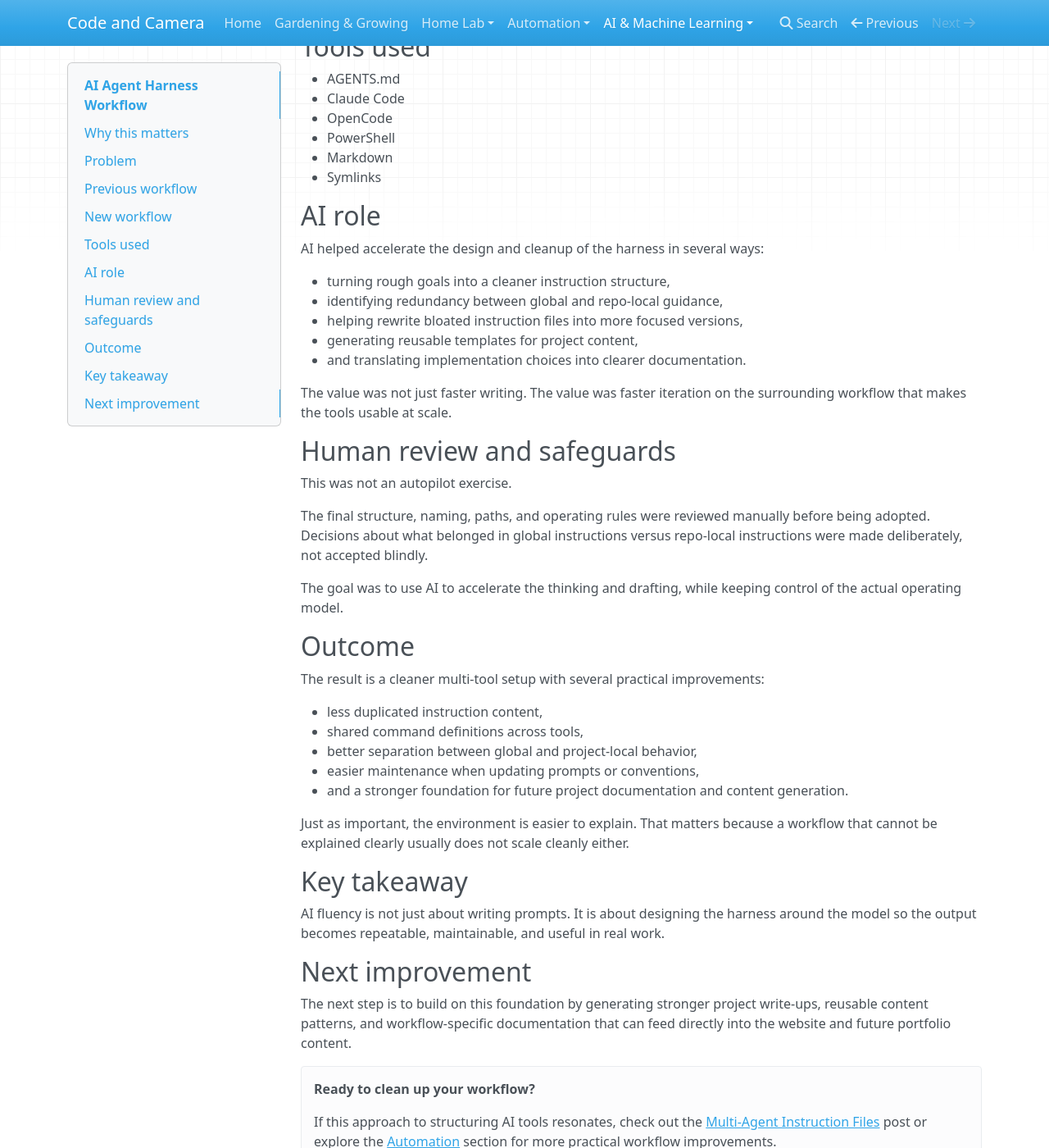
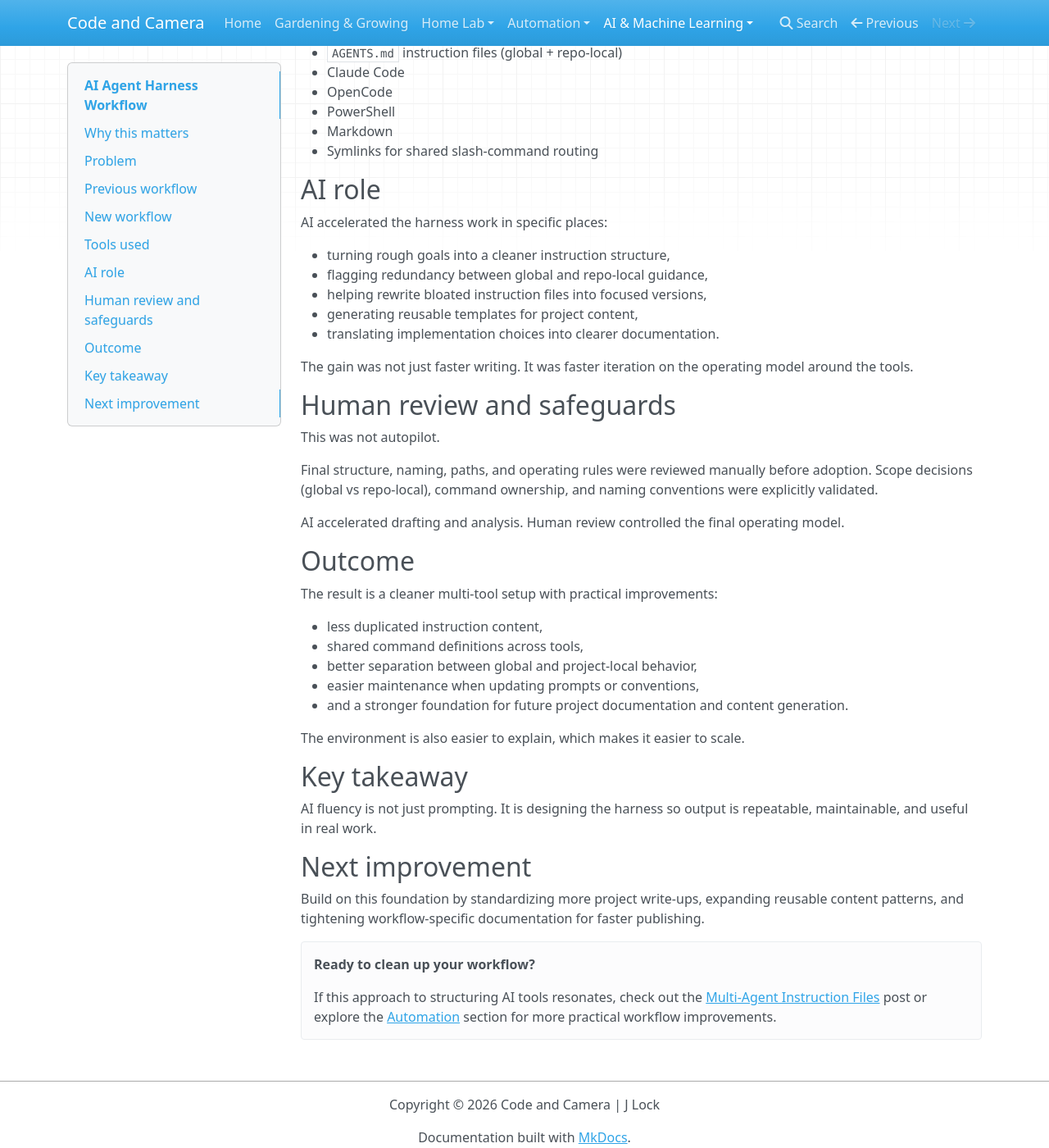
Before and after one commit to jdlocklin-backyard/codeandcamera, an MkDocs documentation site: the page built from docs/ai/agent-harness-workflow.md, in a window 1280 px wide and 1400 px high, scrolled down 1715 px. Shown: the whole window at 82% size. Built offline with MkDocs 1.6.1, drawn with Linux system fonts in a browser that asks for light colours; nearby versions of some CDN libraries; some of the changed text lies outside the part shown.

Commit message:
content: standardize three case studies to shared structure

```diff
--- a/docs/ai/agent-harness-workflow.md
+++ b/docs/ai/agent-harness-workflow.md
@@ -16,7 +16,7 @@ estimated_time: "1-2 hours"
 
 # AI Agent Harness Workflow
 
-Most AI demos stop at the model. Real work starts one layer above, where tools, instructions, context, and repeatable workflows either make the model useful or turn it into noise. This project is about building a cleaner agent harness around day-to-day work so AI can be used as a practical multiplier instead of a novelty.
+Most AI demos stop at the model. Real value shows up one layer above it: the instructions, tool wiring, and operating rules that make output repeatable. This project focused on building that harness so AI supports daily work instead of creating process noise.
 
 !!! success "The Transformation"
 
@@ -42,11 +42,11 @@ Without structure, the same problems show up quickly:
 - project context gets lost,
 - and every update turns into manual cleanup.
 
-That kind of sprawl slows everything down and makes the environment harder to trust.
+That sprawl slows delivery and makes the workflow harder to trust.
 
 ## Problem
 
-Before standardizing the setup, the environment relied more on scattered instructions, repeated updates, and tool-specific behavior.
+Before standardization, the setup relied on scattered instruction files, repeated updates, and tool-specific drift.
 
 That meant:
 
@@ -55,17 +55,22 @@ That meant:
 - project-specific rules were mixed in with global rules,
 - and the overall setup became harder to reason about over time.
 
-The system still worked, but it required more memory, more cleanup, and more manual correction than it should have.
+The system worked, but it required too much manual correction to stay reliable.
 
 ## Previous workflow
 
-The previous approach worked but lacked structure. Instructions lived in ad-hoc locations. Command patterns had to be updated independently for each tool. Global and project-level rules shared the same space, making it hard to tell what applied where.
+The previous workflow looked like this:
 
-Every change meant checking multiple files, remembering what lived where, and hoping nothing was missed.
+1. Add or update guidance in one tool.
+2. Repeat the same update in other tool-specific files.
+3. Re-check global and repo-local rules manually.
+4. Fix drift after behavior diverged.
+
+Every update depended on memory and manual reconciliation.
 
 ## New workflow
 
-The updated workflow uses a layered instruction model designed to reduce duplication and make the environment easier to maintain.
+The new workflow uses a layered instruction model to separate concerns and reduce duplication.
 
 The structure now separates concerns more cleanly:
 
@@ -74,40 +79,40 @@ The structure now separates concerns more cleanly:
 - **shared slash commands** live in one canonical location,
 - **tool-specific command folders** point back to that shared source via symlinks.
 
-That creates a more predictable setup across tools while keeping local context close to the code it belongs to.
+This creates a predictable model across tools while keeping project context close to the repo.
 
 ## Tools used
 
-- AGENTS.md
+- `AGENTS.md` instruction files (global + repo-local)
 - Claude Code
 - OpenCode
 - PowerShell
 - Markdown
-- Symlinks
+- Symlinks for shared slash-command routing
 
 ## AI role
 
-AI helped accelerate the design and cleanup of the harness in several ways:
+AI accelerated the harness work in specific places:
 
 - turning rough goals into a cleaner instruction structure,
-- identifying redundancy between global and repo-local guidance,
-- helping rewrite bloated instruction files into more focused versions,
+- flagging redundancy between global and repo-local guidance,
+- helping rewrite bloated instruction files into focused versions,
 - generating reusable templates for project content,
-- and translating implementation choices into clearer documentation.
+- translating implementation choices into clearer documentation.
 
-The value was not just faster writing. The value was faster iteration on the surrounding workflow that makes the tools usable at scale.
+The gain was not just faster writing. It was faster iteration on the operating model around the tools.
 
 ## Human review and safeguards
 
-This was not an autopilot exercise.
+This was not autopilot.
 
-The final structure, naming, paths, and operating rules were reviewed manually before being adopted. Decisions about what belonged in global instructions versus repo-local instructions were made deliberately, not accepted blindly.
+Final structure, naming, paths, and operating rules were reviewed manually before adoption. Scope decisions (global vs repo-local), command ownership, and naming conventions were explicitly validated.
 
-The goal was to use AI to accelerate the thinking and drafting, while keeping control of the actual operating model.
+AI accelerated drafting and analysis. Human review controlled the final operating model.
 
 ## Outcome
 
-The result is a cleaner multi-tool setup with several practical improvements:
+The result is a cleaner multi-tool setup with practical improvements:
 
 - less duplicated instruction content,
 - shared command definitions across tools,
@@ -115,15 +120,15 @@ The result is a cleaner multi-tool setup with several practical improvements:
 - easier maintenance when updating prompts or conventions,
 - and a stronger foundation for future project documentation and content generation.
 
-Just as important, the environment is easier to explain. That matters because a workflow that cannot be explained clearly usually does not scale cleanly either.
+The environment is also easier to explain, which makes it easier to scale.
 
 ## Key takeaway
 
-AI fluency is not just about writing prompts. It is about designing the harness around the model so the output becomes repeatable, maintainable, and useful in real work.
+AI fluency is not just prompting. It is designing the harness so output is repeatable, maintainable, and useful in real work.
 
 ## Next improvement
 
-The next step is to build on this foundation by generating stronger project write-ups, reusable content patterns, and workflow-specific documentation that can feed directly into the website and future portfolio content.
+Build on this foundation by standardizing more project write-ups, expanding reusable content patterns, and tightening workflow-specific documentation for faster publishing.
 
 !!! question "Ready to clean up your workflow?"
 
```
Also changed, not shown: other parts of docs/ai/agent-harness-workflow.md (+1 -1 lines), docs/automation/slack-block-kit-upgrade.md (+58 -29 lines), docs/homelab/mcp-proxmox-infrastructure.md (+60 -21 lines).
